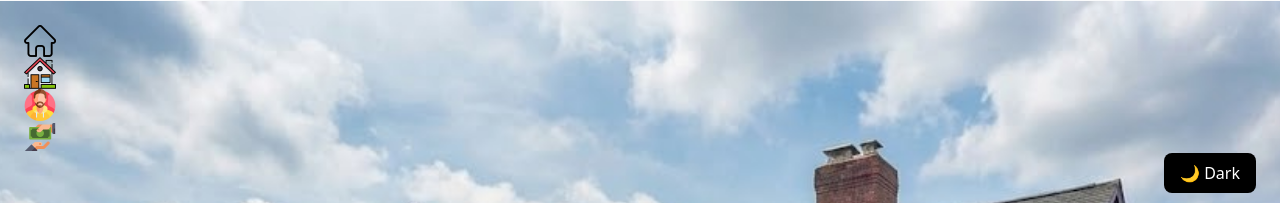
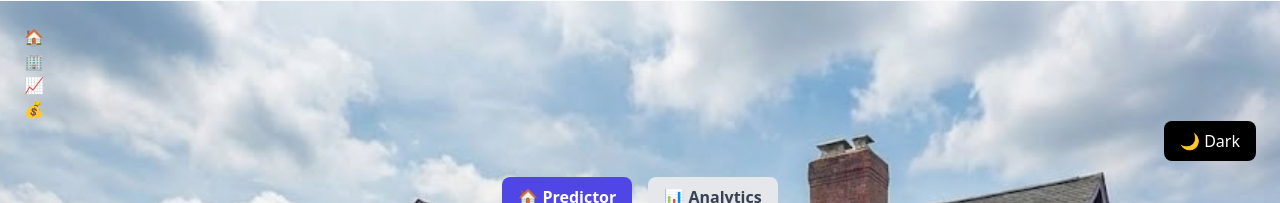
Before and after one commit to runeking2006/chennai-house-prices, a React (Create React App) app in the folder frontend/: page / in a window 1280 px wide. Shown: the top 203 px of the page. Built offline with nearby package versions, Linux system fonts and the light colour scheme; no server answers.

Commit message:
feat:adding floating icons 18

```diff
--- a/frontend/src/App.css
+++ b/frontend/src/App.css
@@ -143,32 +143,32 @@ button:hover {
 
 /* === Floating Icons === */
 
+/* ===== FLOATING ICONS ===== */
+
 .floating-icon {
   position: fixed;
+  font-size: 40px;
+
   z-index: 1;
   pointer-events: none;
-  opacity: 0.25;
 
-  animation-name: ambientFloat;
-  animation-duration: 6s;
-  animation-timing-function: ease-in-out;
-  animation-iteration-count: infinite;
+  animation: floatY 4s ease-in-out infinite;
 }
 
 .icon1 {
-  top: 12%;
+  top: 10%;
   left: 3%;
 }
 
 .icon2 {
-  top: 28%;
-  right: 4%;
+  top: 30%;
+  right: 5%;
   animation-delay: 1s;
 }
 
 .icon3 {
-  bottom: 18%;
-  left: 6%;
+  bottom: 25%;
+  left: 7%;
   animation-delay: 2s;
 }
 
@@ -178,13 +178,13 @@ button:hover {
   animation-delay: 3s;
 }
 
-@keyframes ambientFloat {
+@keyframes floatY {
   0% {
     transform: translateY(0px);
   }
 
   50% {
-    transform: translateY(-40px);
+    transform: translateY(-30px);
   }
 
   100% {
--- a/frontend/src/App.js
+++ b/frontend/src/App.js
@@ -451,21 +451,13 @@ export default function App() {
           minHeight: "100vh",
         }}
       >
-        <div className="floating-icon icon1">
-          <img src="/icons/house.png" alt="" width="32" height="32" />
-        </div>
+        <div className="floating-icon icon1">🏠</div>
 
-        <div className="floating-icon icon2">
-          <img src="/icons/building.png" alt="" width="32" height="32" />
-        </div>
+        <div className="floating-icon icon2">🏢</div>
 
-        <div className="floating-icon icon3">
-          <img src="/icons/chart.png" alt="" width="32" height="32" />
-        </div>
+        <div className="floating-icon icon3">📈</div>
 
-        <div className="floating-icon icon4">
-          <img src="/icons/money.png" alt="" width="32" height="32" />
-        </div>
+        <div className="floating-icon icon4">💰</div>
         <h1 style={{ display: "none" }}>HPP-House Price Predictor</h1>
 
         <p style={{ display: "none" }}>
```
